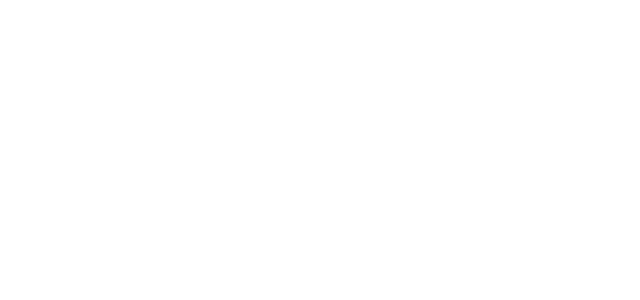
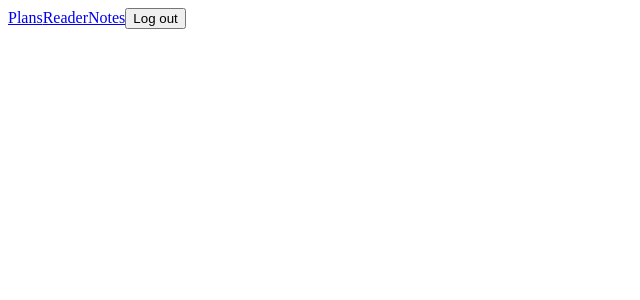
Before and after one commit to Megjafari/biblestudy-frontend, an Angular app: page / in a window 1280 px wide. Shown: the top 300 px of the page, without its empty margins (0-640 px from the left). Built offline with nearby package versions, Linux system fonts and the light colour scheme; sample sign-in values are in the browser's storage.

Commit message:
Add top navigation with logout

```diff
--- a/src/app/app.html
+++ b/src/app/app.html
@@ -1 +1,10 @@
+@if (auth.isLoggedIn()) {
+  <nav>
+    <a routerLink="/plans">Plans</a>
+    <a routerLink="/reader/PSA/23">Reader</a>
+    <a routerLink="/notes">Notes</a>
+    <button (click)="logout()">Log out</button>
+  </nav>
+}
+
 <router-outlet></router-outlet>
--- a/src/app/app.ts
+++ b/src/app/app.ts
@@ -1,12 +1,20 @@
-import { Component, signal } from '@angular/core';
-import { RouterOutlet } from '@angular/router';
+import { Component, inject } from '@angular/core';
+import { RouterOutlet, RouterLink } from '@angular/router';
+import { Router } from '@angular/router';
+import { Auth } from './auth/auth';
 
 @Component({
   selector: 'app-root',
-  imports: [RouterOutlet],
+  imports: [RouterOutlet, RouterLink],
   templateUrl: './app.html',
-  styleUrl: './app.css'
+  styleUrl: './app.css',
 })
 export class App {
-  protected readonly title = signal('biblestudy-frontend');
+  protected auth = inject(Auth);
+  private router = inject(Router);
+
+  logout() {
+    this.auth.logout();
+    this.router.navigate(['/login']);
+  }
 }
--- a/src/app/plans/plans.html
+++ b/src/app/plans/plans.html
@@ -1,5 +1,3 @@
-<button (click)="logout()">Log out</button>
-
 <h1>Reading plans</h1>
 
 @for (plan of plans(); track plan.id) {
```
